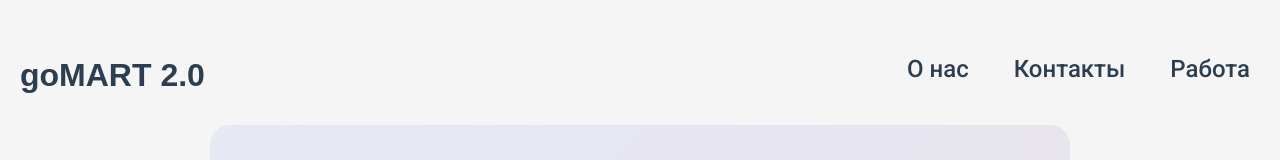
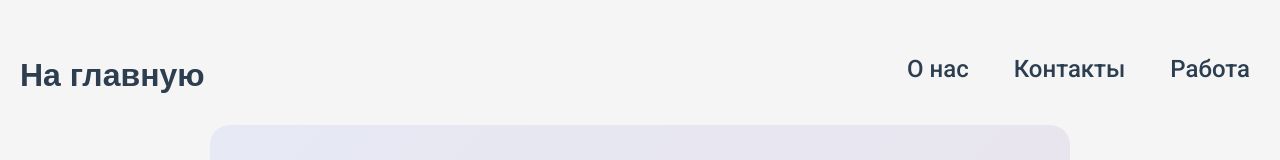
Before and after one commit to Spectr123/web-shop, a React (Create React App) app: page /ContactPage in a window 1280 px wide. Shown: the top 160 px of the page. Built offline with nearby package versions, Linux system fonts and the light colour scheme.

Commit message:
Fix errors

```diff
--- a/src/Pages/WorkPage.jsx
+++ b/src/Pages/WorkPage.jsx
@@ -27,7 +27,7 @@ const WorkPage = () => {
 
   const handleSubmit = (e) => { // Будет бэк изменить!!!
     e.preventDefault();
-    console.log('Отправка резюме:', formData); // Здесь можно добавить логику отправки данных на сервер(и нужно был бы бэк...)
+    console.log('Отправка резюме:', formData); // Здесь можно добавить логику отправки данных на сервер(и нужно, был бы бэк...)
     setShowSuccessModal(true);
   };
 
--- a/src/components/Header2.jsx
+++ b/src/components/Header2.jsx
@@ -4,7 +4,7 @@ import { Link } from 'react-router-dom';
 const Header2 = () => {
   return (
     <header>
-        <span className="logo"><Link to="/">goMART 2.0</Link></span>
+        <span className="logo"><Link to="/">На главную</Link></span>
         <ul className="nav">
           <li><Link to="/AboutUsPage">О нас</Link></li>
           <li><Link to="/ContactPage">Контакты</Link></li>
```
